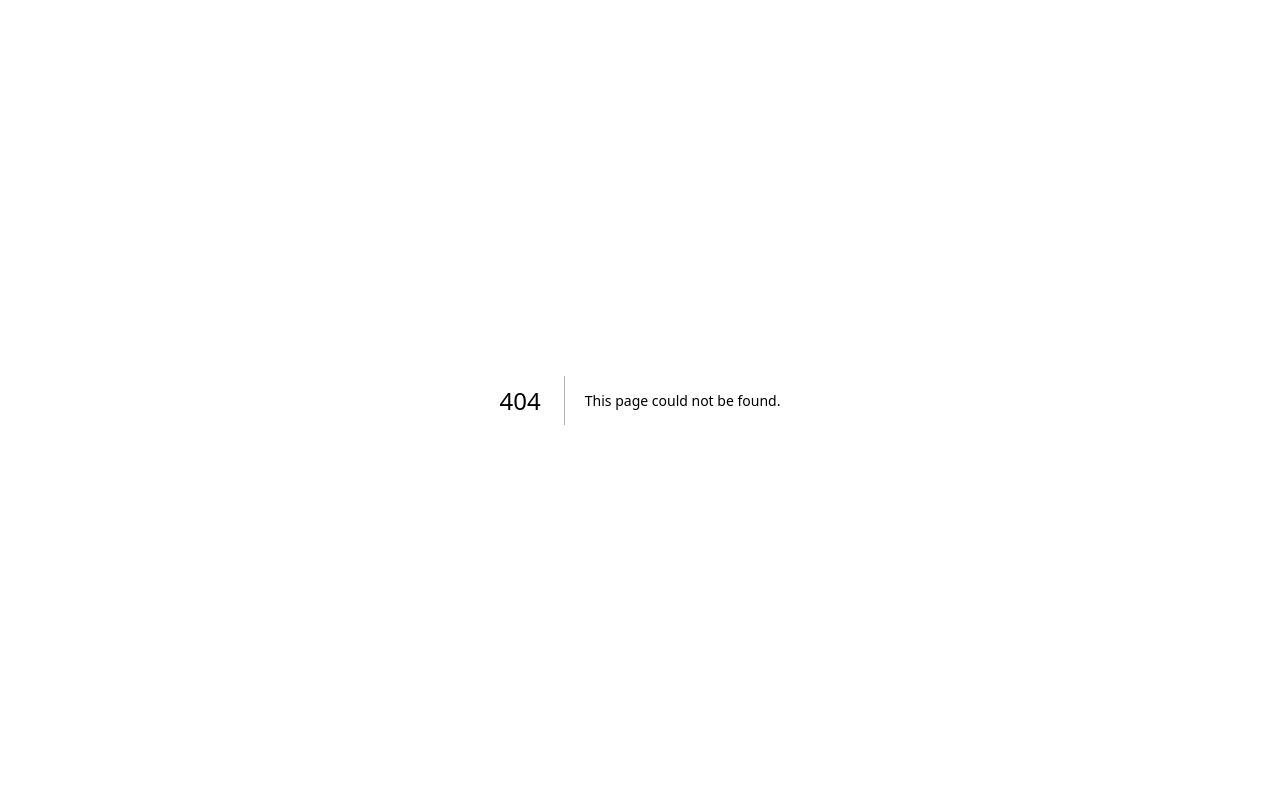
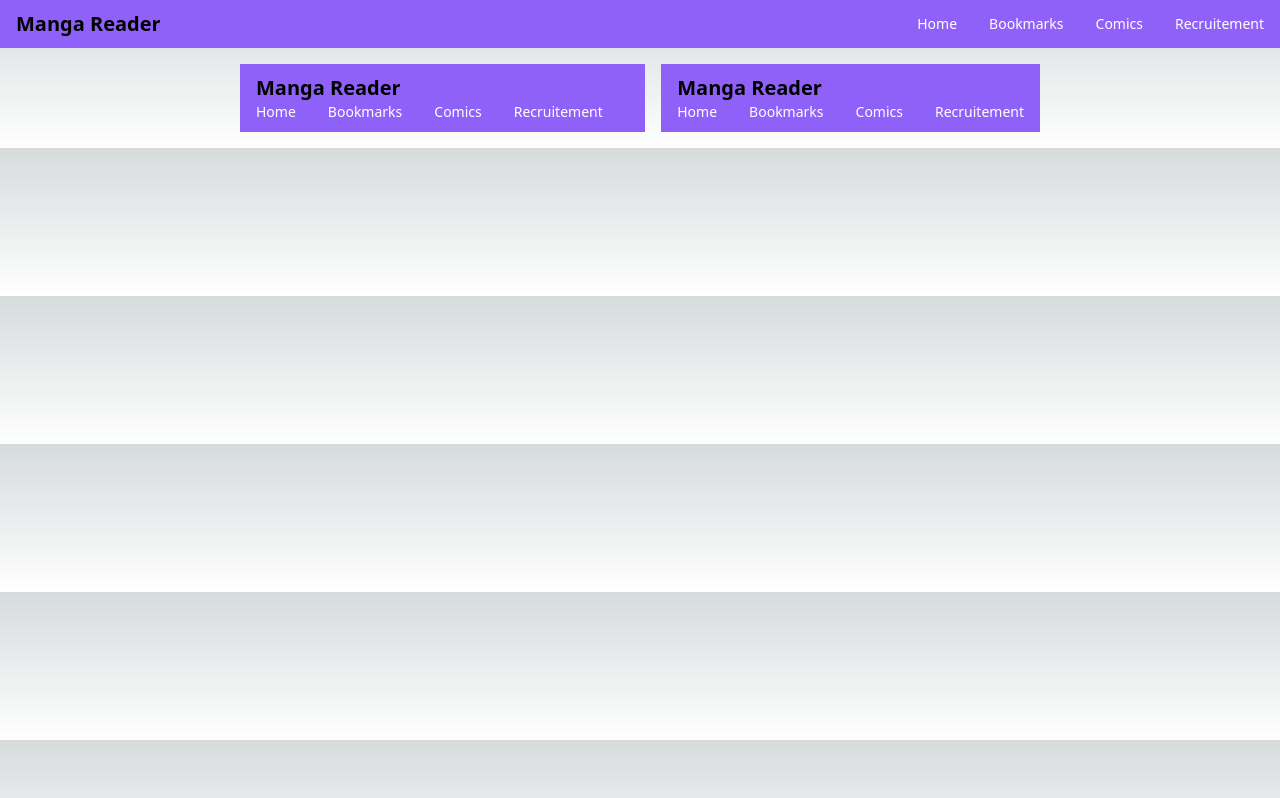
Before and after one commit to madddtone/manga-site, a Next.js app: page /develop/home-index in a window 1280 px wide. Before the commit this address had no page. Built offline with nearby package versions, Linux system fonts and the light colour scheme.

Commit message:
add main home

```diff
--- /dev/null
+++ b/pages/develop/components/navbar/navbar.js
@@ -0,0 +1,28 @@
+import { Navbar, Card, Button, Label } from 'flowbite-react';
+import Link from 'next/link';
+
+export default function Navbar3() {
+
+  return (
+    <Navbar fluid className='bg-purple-500'>
+      <Navbar.Brand as={Link} href="https://flowbite-react.com">
+        <span className="self-center whitespace-nowrap text-xl font-semibold dark:text-white">Manga Reader</span>
+      </Navbar.Brand>
+      <Navbar.Toggle />
+      <Navbar.Collapse>
+        <Navbar.Link href="#" className='text-white'>
+          Home
+        </Navbar.Link>
+        <Navbar.Link as={Link} href="#" className='text-white'>
+          Bookmarks
+        </Navbar.Link>
+        <Navbar.Link href="#" className='text-white'>
+          Comics
+        </Navbar.Link>
+        <Navbar.Link href="#" className='text-white'>
+          Recruitement
+        </Navbar.Link>
+      </Navbar.Collapse>
+    </Navbar>
+  )
+}
--- /dev/null
+++ b/pages/develop/home-index/index.js
@@ -0,0 +1,26 @@
+import { Navbar, Card, Button, Label } from 'flowbite-react';
+import Link from 'next/link';
+import Navbar3 from '../components/navbar/navbar';
+
+export default function HomeIndex() {
+
+  return (
+    <div>
+      {/* navbar */}
+      <div className='mb-4'>
+        <Navbar3></Navbar3>
+      </div>
+
+      {/* content */}
+      <div className='grid grid-cols-[7fr,3fr] my-4 gap-4 mx-60'>
+          <Navbar3></Navbar3>
+
+          <Navbar3></Navbar3>
+      </div>
+
+      {/* footer */}
+      <div>
+      </div>
+    </div>
+  )
+}
```
